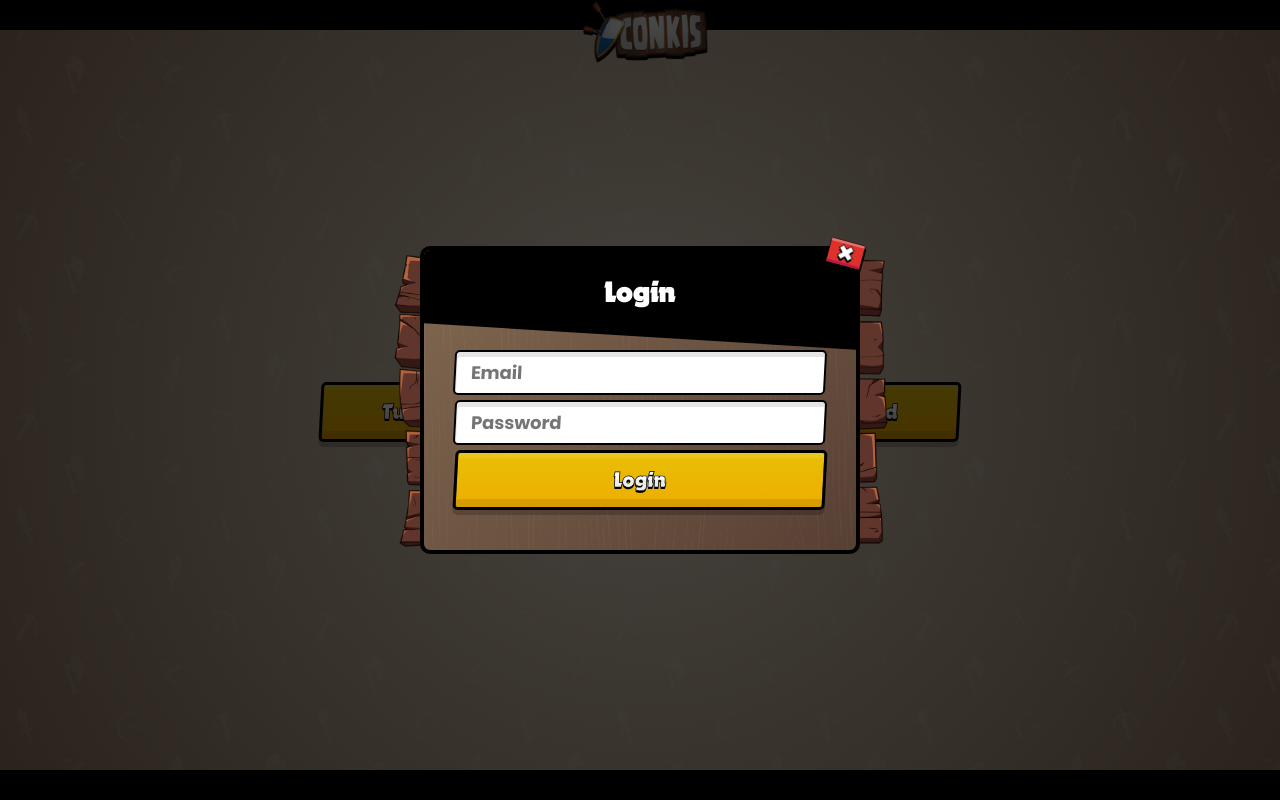
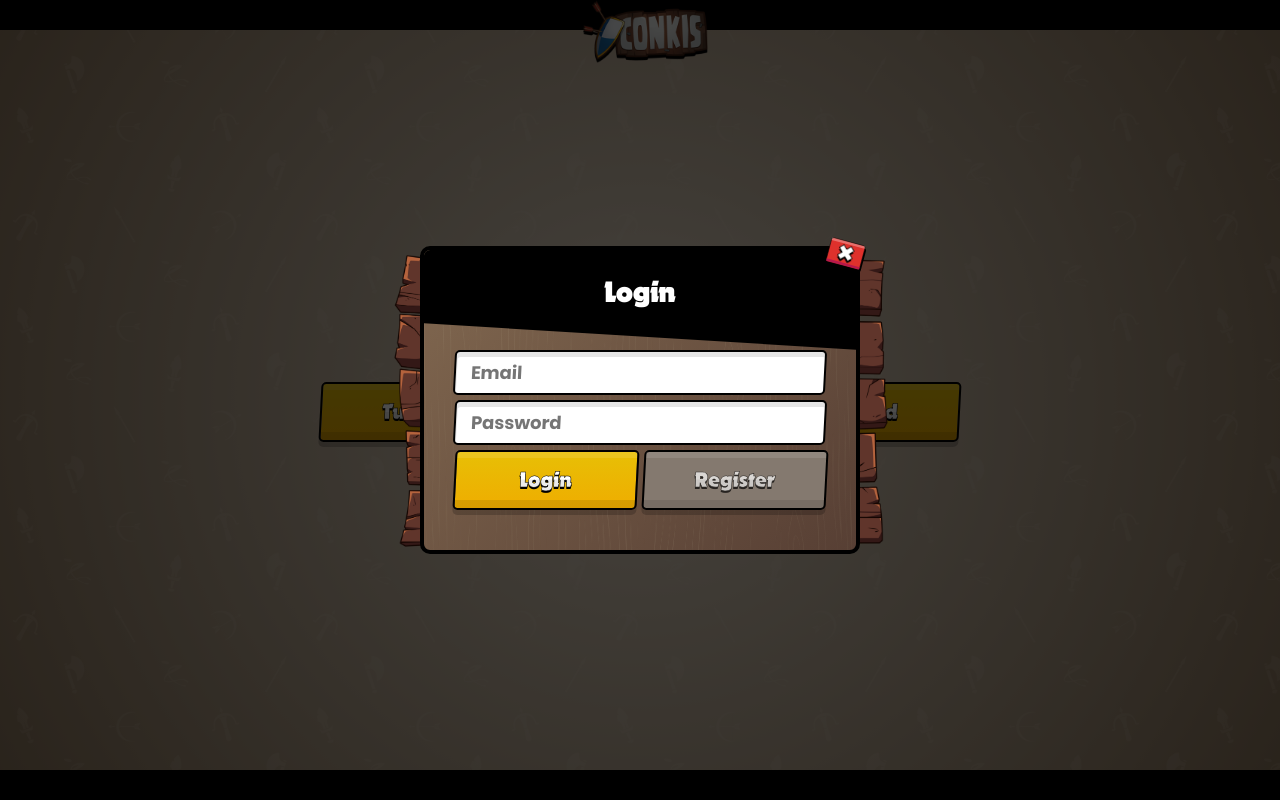
Before and after one commit to yucigou/conkis-client, a React (Create React App) app: page / in a window 1280 px wide. Built offline with nearby package versions, Linux system fonts and the light colour scheme.

Commit message:
BigButton disabled

```diff
--- a/src/components/stateless/ButtonBig.js
+++ b/src/components/stateless/ButtonBig.js
@@ -5,11 +5,12 @@ import TextShadow from 'components/stateless/TextShadow'
 export default function ButtonBig({
     children,
     height = '60px',
-    color = '#e8bc08'
+    color1 = '#e8bc08',
+    disabled = false
 }) {
     return (
-        <Container height={height} color={color}>
-            <ContainerText>
+        <Container height={height} color1={color1} disabled={disabled}>
+            <ContainerText disabled={disabled}>
                 <TextShadow title={children} />
             </ContainerText>
             <InnerShadow />
@@ -21,13 +22,16 @@ export default function ButtonBig({
 
 const Container = styled.div`
     position: relative;
-    background: rgb(231, 191, 6);
-    background: linear-gradient(
-        180deg,
-        rgba(231, 191, 6, 1) 0%,
-        rgba(239, 173, 0, 1) 100%
-    );
-    border: 3px solid black;
+    pointer-events: ${p => (p.disabled ? 'none' : 'auto')};
+    background: ${p =>
+        p.disabled
+            ? '#84796f'
+            : `linear-gradient(
+                180deg,
+                rgba(231, 191, 6, 1) 0%,
+                rgba(239, 173, 0, 1) 100%
+            )`};
+    border: 2px solid black;
     border-radius: 5px;
     display: flex;
     justify-content: center;
@@ -35,6 +39,11 @@ const Container = styled.div`
     height: ${p => p.height};
     box-shadow: 0 5px rgba(0, 0, 0, 0.2);
     transform: skewX(-3deg);
+
+    &:active {
+        box-shadow: none;
+        margin-top: 5px;
+    }
 `
 
 const InnerShadow = styled.div`
@@ -65,4 +74,5 @@ const InnerLight = styled.div`
 const ContainerText = styled.div`
     top: -1px;
     position: relative;
+    opacity: ${p => (p.disabled ? '0.7' : '1')};
 `
--- a/src/components/stateless/TextShadow.js
+++ b/src/components/stateless/TextShadow.js
@@ -4,7 +4,7 @@ import styled from '@emotion/styled'
 export default function TextShadow({
     title,
     fontSize = '22px',
-    borderSize = '0.7px',
+    borderSize = '0.5px',
     shadowTop = '2.5px'
 }) {
     return (
--- a/src/components/views/Login.js
+++ b/src/components/views/Login.js
@@ -18,7 +18,10 @@ export default function Login() {
                     <Input placeholder="Username" />
                 </FormField> */}
                 <FormField>
-                    <ButtonBig>Login</ButtonBig>
+                    <FormButtons>
+                        <ButtonBig>Login</ButtonBig>
+                        <ButtonBig disabled={true}>Register</ButtonBig>
+                    </FormButtons>
                 </FormField>
             </Form>
         </Window>
@@ -32,3 +35,15 @@ const Form = styled.div`
 const FormField = styled.div`
     margin-bottom: 5px;
 `
+
+const FormButtons = styled.div`
+    display: flex;
+    flex-direction: row;
+    & > * {
+        flex: 1;
+        margin-left: 5px;
+    }
+    & > *:first-child {
+        margin-left: 0;
+    }
+`
```
